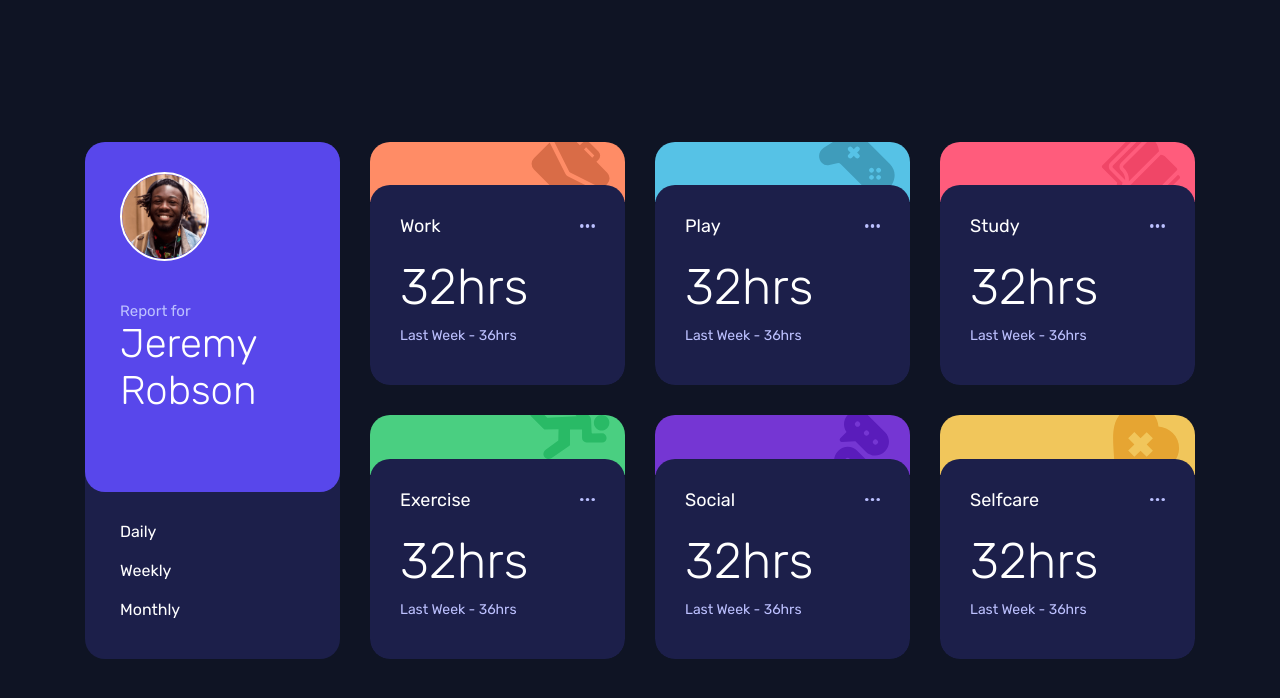
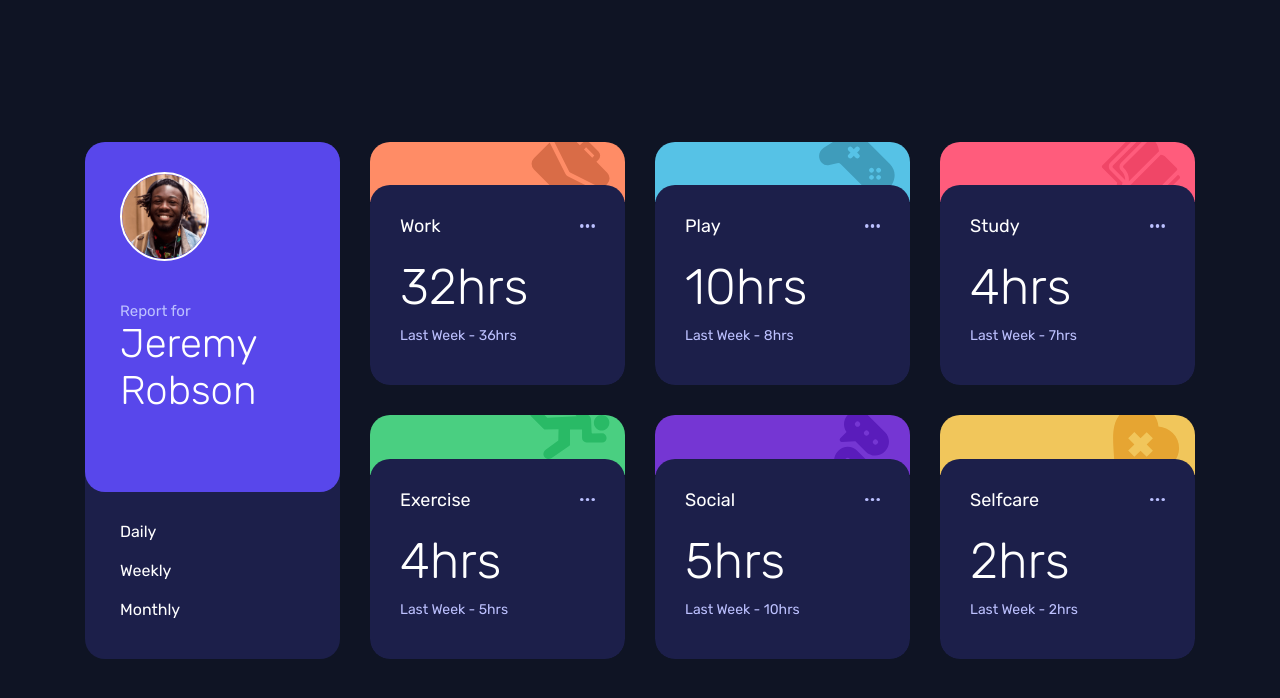
Before and after one commit to tortiman/time_tracking_dashboard, a plain HTML site: page index.html in a window 1280 px wide. Drawn offline with Linux system fonts and the light colour scheme.

Commit message:
readme.md file

```diff
--- a/index.html
+++ b/index.html
@@ -11,6 +11,7 @@
       href="https://fonts.googleapis.com/css2?family=Rubik:ital,wght@0,300..900;1,300..900&display=swap"
       rel="stylesheet"
     />
+    <script src="./js/script.js" defer></script>
     <title>Frontend Mentor | Time tracking dashboard</title>
   </head>
   <body>
@@ -27,9 +28,9 @@
         </section>
         <nav class="calendar">
           <div class="time">
-            <span class="days">Daily</span>
-            <span class="days">Weekly</span>
-            <span class="days">Monthly</span>
+            <span id="day" class="days">Daily</span>
+            <span id="week" class="days">Weekly</span>
+            <span id="month" class="days">Monthly</span>
           </div>
         </nav>
       </article>
@@ -44,8 +45,8 @@
               <img src="./images/icon-ellipsis.svg" alt="" class="ellipsis" />
             </div>
             <div class="hours-weeks-hours">
-              <span class="hours">32hrs</span>
-              <span class="weeks-hours">Last Week - 36hrs</span>
+              <span id="work-actual" class="hours"></span>
+              <span class="weeks-hours"><span id="work-last"></span></span>
             </div>
           </div>
         </section>
@@ -61,8 +62,8 @@
               <img src="./images/icon-ellipsis.svg" alt="" class="ellipsis" />
             </div>
             <div class="hours-weeks-hours">
-              <span class="hours">32hrs</span>
-              <span class="weeks-hours">Last Week - 36hrs</span>
+              <span id="play-actual" class="hours"></span>
+              <span class="weeks-hours"><span id="play-last"></span></span>
             </div>
           </div>
         </section>
@@ -78,8 +79,8 @@
               <img src="./images/icon-ellipsis.svg" alt="" class="ellipsis" />
             </div>
             <div class="hours-weeks-hours">
-              <span class="hours">32hrs</span>
-              <span class="weeks-hours">Last Week - 36hrs</span>
+              <span id="study-actual" class="hours"></span>
+              <span class="weeks-hours"><span id="study-last"></span></span>
             </div>
           </div>
         </section>
@@ -95,8 +96,8 @@
               <img src="./images/icon-ellipsis.svg" alt="" class="ellipsis" />
             </div>
             <div class="hours-weeks-hours">
-              <span class="hours">32hrs</span>
-              <span class="weeks-hours">Last Week - 36hrs</span>
+              <span id="exercise-actual" class="hours"></span>
+              <span class="weeks-hours"><span id="exercise-last"></span> </span>
             </div>
           </div>
         </section>
@@ -112,8 +113,8 @@
               <img src="./images/icon-ellipsis.svg" alt="" class="ellipsis" />
             </div>
             <div class="hours-weeks-hours">
-              <span class="hours">32hrs</span>
-              <span class="weeks-hours">Last Week - 36hrs</span>
+              <span id="social-actual" class="hours"></span>
+              <span class="weeks-hours"><span id="social-last"></span> </span>
             </div>
           </div>
         </section>
@@ -129,8 +130,8 @@
               <img src="./images/icon-ellipsis.svg" alt="" class="ellipsis" />
             </div>
             <div class="hours-weeks-hours">
-              <span class="hours">32hrs</span>
-              <span class="weeks-hours">Last Week - 36hrs</span>
+              <span id="selfcare-actual" class="hours"></span>
+              <span class="weeks-hours"><span id="selfcare-last"></span> </span>
             </div>
           </div>
         </section>
--- /dev/null
+++ b/js/script.js
@@ -0,0 +1,52 @@
+document.addEventListener('DOMContentLoaded',()=>{
+    console.log('script cargado');
+    clickDaily=document.getElementById('day');
+    clickWeek=document.getElementById('week');
+    clickMonth=document.getElementById('month');
+
+     const ids = [
+        { title: 'Work', actual: 'work-actual', last: 'work-last' },
+        { title: 'Play', actual: 'play-actual', last: 'play-last' },
+        { title: 'Study', actual: 'study-actual', last: 'study-last' },
+        { title: 'Exercise', actual: 'exercise-actual', last: 'exercise-last' },
+        { title: 'Social', actual: 'social-actual', last: 'social-last' },
+        { title: 'Self Care', actual: 'selfcare-actual', last: 'selfcare-last' }
+    ];
+
+    let data=[];
+
+
+
+    fetch('/data.json')
+        .then(response=>response.json())
+        .then (json => {
+            data =json;
+            showData('weekly');
+    });
+
+
+    function showData(period){
+        data.forEach((item,i)=>{
+            const actual=document.getElementById(ids[i].actual);
+            const last=document.getElementById(ids[i].last);
+
+            if (actual && last){
+                actual.textContent=item.timeframes[period].current + 'hrs';
+                let textLast='';
+                if(period ==='daily') textLast ='Yesterday - ';
+                else if(period === 'weekly') textLast='Last Week - ';
+                else if(period === 'monthly') textLast= 'Last Month - ';
+
+                last.textContent = textLast + item.timeframes[period].previous + 'hrs';
+
+            }
+        });
+    }
+
+
+
+    clickDaily.addEventListener('click',() => showData('daily'));
+    clickWeek.addEventListener('click',() => showData('weekly'));
+    clickMonth.addEventListener('click',() => showData('monthly'));
+
+});
--- a/styles/style.css
+++ b/styles/style.css
@@ -85,6 +85,9 @@ body{
     font-size: 16px;
 }
 
+.container .calendar .days{
+    cursor: pointer;
+}
 
 .work{
    border-radius: 20px;
```
Also changed, not shown: screenshots/desktop.png (added), screenshots/mobile.png (added), screenshots/tablet.png (added), 2 other files.
